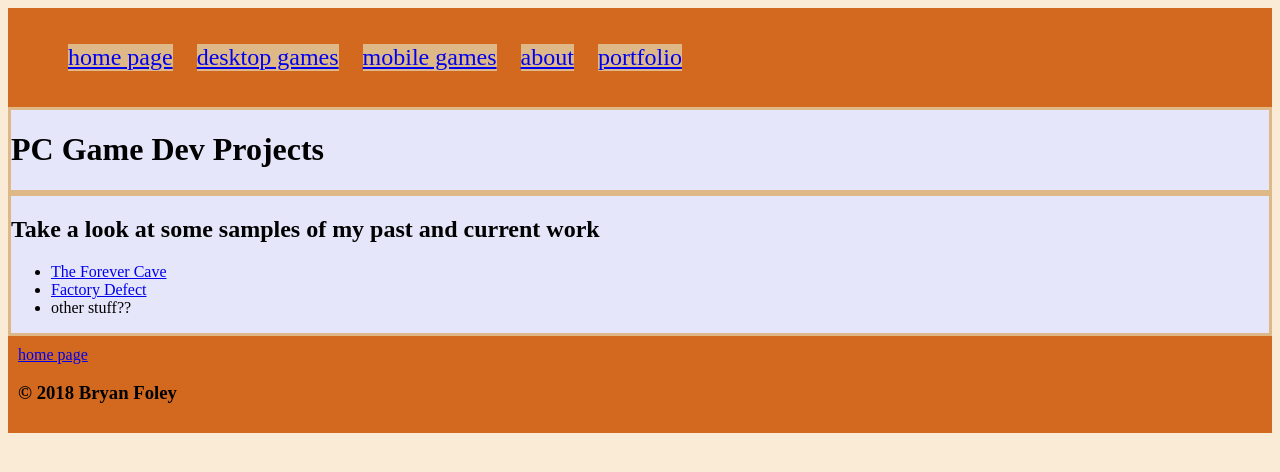
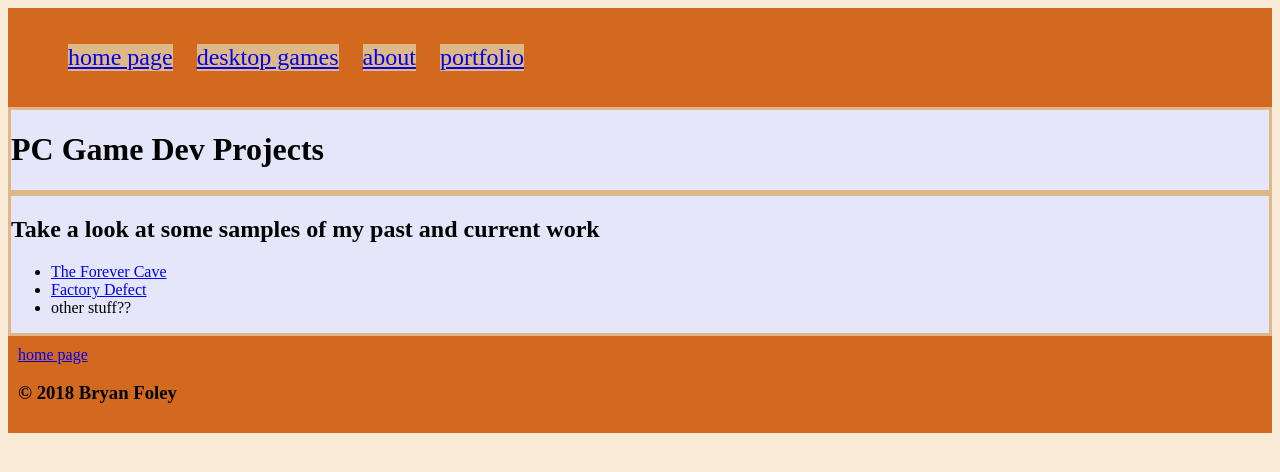
Before and after one commit to S00156670/testSite, a plain HTML site: page desktopGames.html in a window 1280 px wide. Drawn offline with Linux system fonts and the light colour scheme.

Commit message:
fix descTopG header

```diff
--- a/desktopGames.html
+++ b/desktopGames.html
@@ -11,7 +11,6 @@
         <ul>
             <li><a href="index.html">home page</a></li>
             <li><a href="desktopGames.html">desktop games</a></li>
-            <li><a href="mobileGames.html">mobile games</a></li>
             <li><a href="about.html">about</a></li>
             <li><a href="portfolio.html">portfolio</a></li>
             <!--<li>other stuff??</li>-->
```
